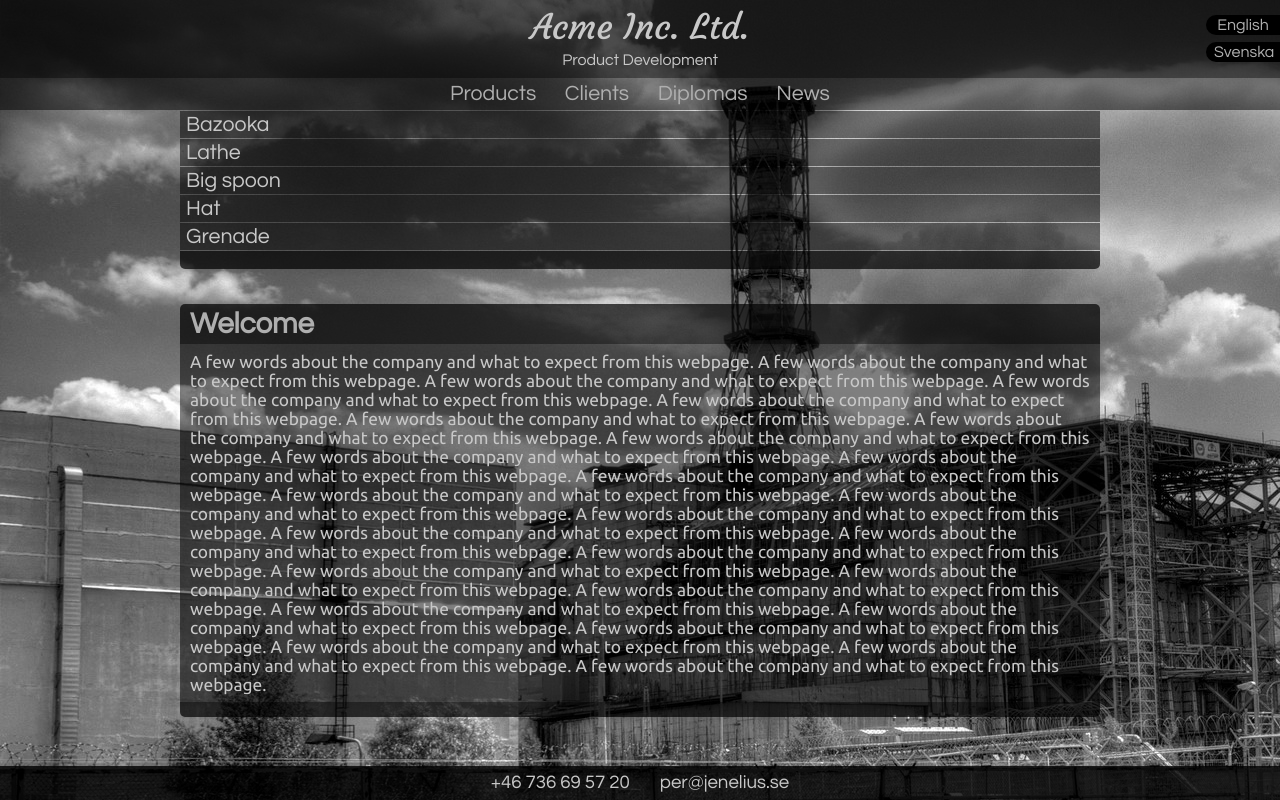
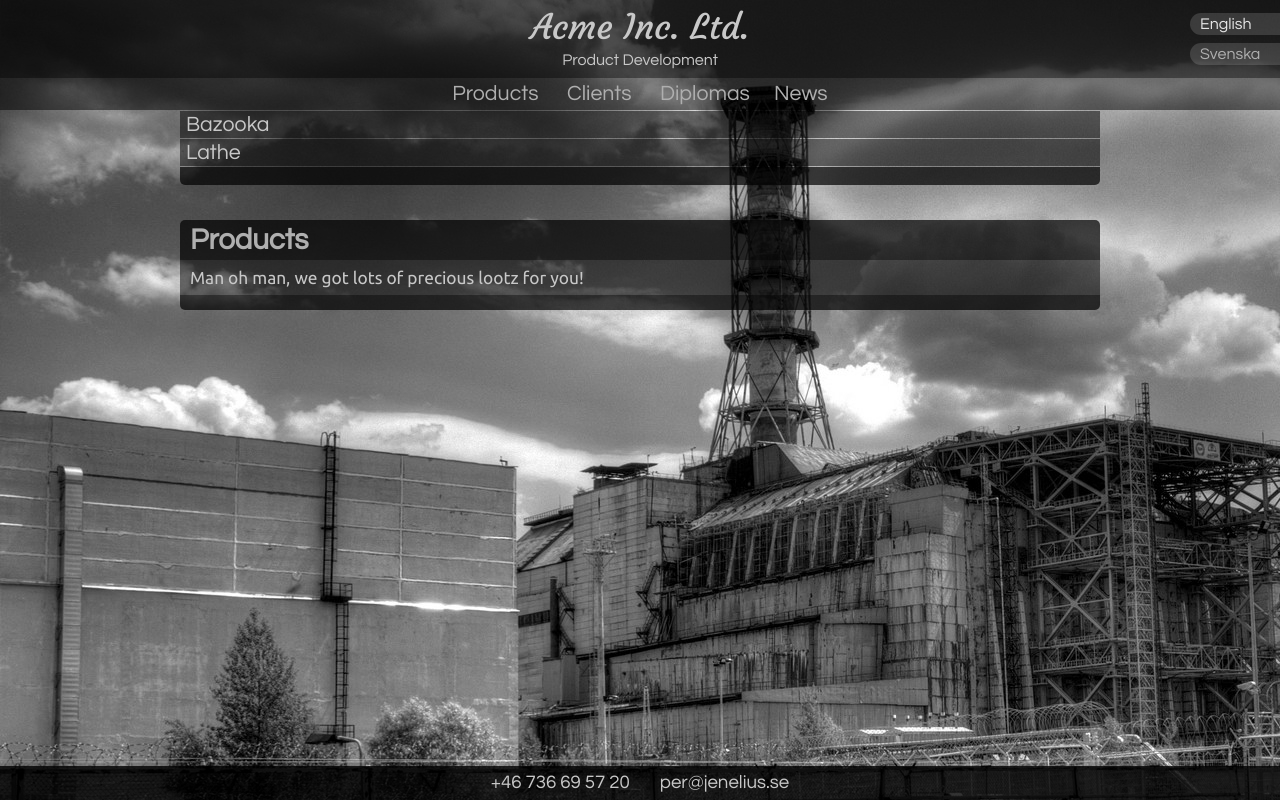
Before and after one commit to PerMJenelius/angular-web, an Angular app: page /references in a window 1280 px wide. Before the commit this address led to /home. Built offline with nearby package versions, Linux system fonts and the light colour scheme.

Commit message:
routing av content till menyn

```diff
--- a/src/app/app.component.css
+++ b/src/app/app.component.css
@@ -16,38 +16,49 @@ header {
             color: rgba(200,200,200,1);
         }
 
+        header>h1>a:hover {
+            color: rgba(230,230,230,1);
+        }
+
     header>h2 {
         margin: 0;
         padding: 4px 0 0 0;
         font-family: 'Questrial', sans-serif;
         font-weight: 500;
         font-size: 12pt;
+        color: rgba(200,200,200,1);
     }
 
-        header>h2>a {
-            text-decoration: none;
-            color: rgba(200,200,200,1);
+        header>h2:hover {
+            cursor: default;
         }
 
     header .lang {
+        text-align: left;
         position: fixed;
-        width: 58px;
+        width: 70px;
         border-radius: 20px 0 00 20px;
-        padding: 2px 8px;
-        background-color: rgba(0,0,0,1);
-        color: rgba(175,175,175,1);
+        padding: 3px 10px;
+        background-color: rgba(255,255,255,0.15);
         font-family: 'Questrial', sans-serif;
         font-size: 12pt;
     }
 
+        .lang:hover {
+            cursor: pointer;
+            color: rgba(230,230,230,1) !important;
+        }
+
         header .lang#english {
-            top: 15px;
+            top: 13px;
             right: 0;
+            color: rgba(230,230,230,1);
         }
 
         header .lang#svenska {
-            top: 42px;
+            top: 43px;
             right: 0;
+            color: rgba(175,175,175,1);
         }
 
 .mainpages {
@@ -63,6 +74,7 @@ header {
         border-radius: 0 0 8px 8px;
         font-size: 16pt;
         color: rgba(175,175,175,1);
+        text-decoration: none;
     }
 
         .mainpages>a:hover {
--- a/src/app/app.component.html
+++ b/src/app/app.component.html
@@ -1,16 +1,24 @@
 <header>
-    <h1><a [routerLink]="['/home']">{{pageTitle}}</a></h1>
-    <h2><a [routerLink]="['/home']">{{pageSubtitle}}</a></h2>
+    <h1>
+        <a [routerLink]="['/home']">
+            {{pageTitle}}
+        </a>
+    </h1>
+    <h2>{{pageSubtitle}}</h2>
     <a class='lang' id='english'>English</a>
     <a class='lang' id='svenska'>Svenska</a>
 </header>
 
 <div class='mainpages'>
-    <a *ngFor='let mainpage of mainpages; let i = index'
-    [attr.id]=i
-    (click)='showSubpages(i)'>
-    {{mainpage.pageName}}
+    <a class='pageLink' id='1'
+        [routerLink]="['/references']">
+        Products
     </a>
+    <a class='pageLink' id='2'>
+        Clients
+    </a>
+    <a>Diplomas</a>
+    <a>News</a>
 </div>
 
 <router-outlet></router-outlet>
--- a/src/app/app.component.ts
+++ b/src/app/app.component.ts
@@ -1,4 +1,4 @@
-import { Component, OnInit } from '@angular/core';
+import { Component, OnInit, OnChanges } from '@angular/core';
 
 import { ContentService } from './content/content.service';
 import { IMainpage } from './content/mainpage';
@@ -6,31 +6,32 @@ import { IMainpage } from './content/mainpage';
 @Component({
 	selector: 'app-root',
 	templateUrl: './app.component.html',
-	styleUrls: ['./app.component.css'],
-	providers: [ ContentService ]
+	styleUrls: ['./app.component.css']
 })
-export class AppComponent implements OnInit {
+export class AppComponent implements OnChanges {
 	pageTitle: string = 'Acme Inc. Ltd.';
 	pageSubtitle: string = 'Product Development';
-	mainpages: any[];
-    activePage: number = 0;
-    activeItem: number = 10;
-    activeHeader: string;
-    activeText: string;
-	subpages: any[];
-    errorMessage: string;
 	contact =
 		{
 			'Phone': '+46 736 69 57 20',
 			'Email': 'per@jenelius.se'
 		}
-	title = 'app';
 
-	constructor(private _contentService: ContentService) { }
+	activeLink: string = '0';
 
-	ngOnInit(): void {
-		this._contentService.getContent()
-			.subscribe(mainpages => this.mainpages = mainpages,
-			error => this.errorMessage = <any>error);
+	ngOnChanges(): void {
+
+	}
+
+	clickedLink(id: string): void {
+		var newLink = document.getElementById(id);
+		newLink.setAttribute('style', 'background-color: rgba(0,0,0,0.4); color: rgba(240,240,240,1)');
+
+		if( this.activeLink !== '0') {
+			var oldLink = document.getElementById(this.activeLink);
+			oldLink.setAttribute('style', 'background-color: default; color: default');
+		}
+
+		this.activeLink = id;
 	}
 }
--- a/src/app/app.module.ts
+++ b/src/app/app.module.ts
@@ -23,6 +23,7 @@ import { SidebarComponent } from './sidebar/sidebar.component';
 		FormsModule,
 		HttpClientModule,
 		RouterModule.forRoot([
+			{ path: 'references', component: ReferencesComponent },
 			{ path: 'home', component: HomeComponent },
 			{ path: '', redirectTo: 'home', pathMatch: 'full' },
 			{ path: '**', redirectTo: 'home', pathMatch: 'full' }
--- a/src/app/content/content.component.html
+++ b/src/app/content/content.component.html
@@ -1,4 +1,7 @@
-<aw-sidebar></aw-sidebar>
+<aw-sidebar
+	[content]='content'>
+</aw-sidebar>
+
 <article *ngIf='contentText && contentText.length'>
 	<div id='topBar'>
 		{{contentHeader}}
--- a/src/app/content/content.component.ts
+++ b/src/app/content/content.component.ts
@@ -11,4 +11,5 @@ import { IMainpage } from "./mainpage";
 export class ContentComponent {
     @Input() contentHeader: string;
     @Input() contentText: string;
+    @Input() content: any[];
 }
--- a/src/app/content/content.service.ts
+++ b/src/app/content/content.service.ts
@@ -20,11 +20,6 @@ export class ContentService {
 			.catch(this.handleError);
 	}
 
-    getContent(): Observable<IMainpage[]> {
-		return this._http.get<IMainpage[]>(this._contentUrl)
-			.catch(this.handleError);
-	}
-
 	private handleError(err: HttpErrorResponse) {
 		console.log(err.message);
 		return Observable.throw(err.message);
--- a/src/app/home/home.component.ts
+++ b/src/app/home/home.component.ts
@@ -5,7 +5,8 @@ import { ContentService } from '../content/content.service';
 @Component({
 	selector: 'app-home',
 	templateUrl: './home.component.html',
-	styleUrls: ['./home.component.css']
+	styleUrls: ['./home.component.css'],
+	providers: [ ContentService ]
 })
 export class HomeComponent implements OnInit {
 
--- a/src/app/references/references.component.html
+++ b/src/app/references/references.component.html
@@ -1,3 +1,5 @@
-<p>
-  references works!
-</p>
+<aw-content
+	[contentHeader]='header'
+	[contentText]='text'
+	[content]='content'>
+</aw-content>
--- a/src/app/references/references.component.ts
+++ b/src/app/references/references.component.ts
@@ -1,15 +1,32 @@
 import { Component, OnInit } from '@angular/core';
 
+import { ContentService } from '../content/content.service';
+
 @Component({
-  selector: 'app-references',
-  templateUrl: './references.component.html',
-  styleUrls: ['./references.component.css']
+	selector: 'app-references',
+	templateUrl: './references.component.html',
+	styleUrls: ['./references.component.css'],
+	providers: [ ContentService ]
 })
 export class ReferencesComponent implements OnInit {
 
-  constructor() { }
+	header: string = 'Products';
+	text: string = 'Man oh man, we got lots of precious lootz for you!';
 
-  ngOnInit() {
-  }
+	content: any[] = [
+		{
+			"title": "Bazooka",
+			"description": "A really neat gun. Sold for educational purposes only."
+		},
+		{
+			"title": "Lathe",
+			"description": "Good for making things round -er, cylindrical."
+		}
+	]
+
+	constructor() { }
+
+	ngOnInit() {
+	}
 
 }
--- a/src/app/sidebar/sidebar.component.html
+++ b/src/app/sidebar/sidebar.component.html
@@ -1,8 +1,8 @@
-<article *ngIf='menuItems && menuItems.length'>
+<article *ngIf='content && content.length'>
 	<div id='top'>...</div>
 	<div id='middle'>
-		<ul *ngFor='let item of menuItems'>
-			<li>{{item}}</li>
+		<ul *ngFor='let item of content'>
+			<li>{{item.title}}</li>
 		</ul>
 	</div>
 	<div id='bottom'>...</div>
--- a/src/app/sidebar/sidebar.component.ts
+++ b/src/app/sidebar/sidebar.component.ts
@@ -1,4 +1,4 @@
-import { Component, OnInit } from '@angular/core';
+import { Component, OnInit, Input } from '@angular/core';
 
 @Component({
 	selector: 'aw-sidebar',
@@ -6,6 +6,9 @@ import { Component, OnInit } from '@angular/core';
 	styleUrls: ['./sidebar.component.css']
 })
 export class SidebarComponent implements OnInit {
+
+	@Input() content: any[];
+
 	menuItems: string[] = [
 		'Bazooka',
 		'Lathe',
```
